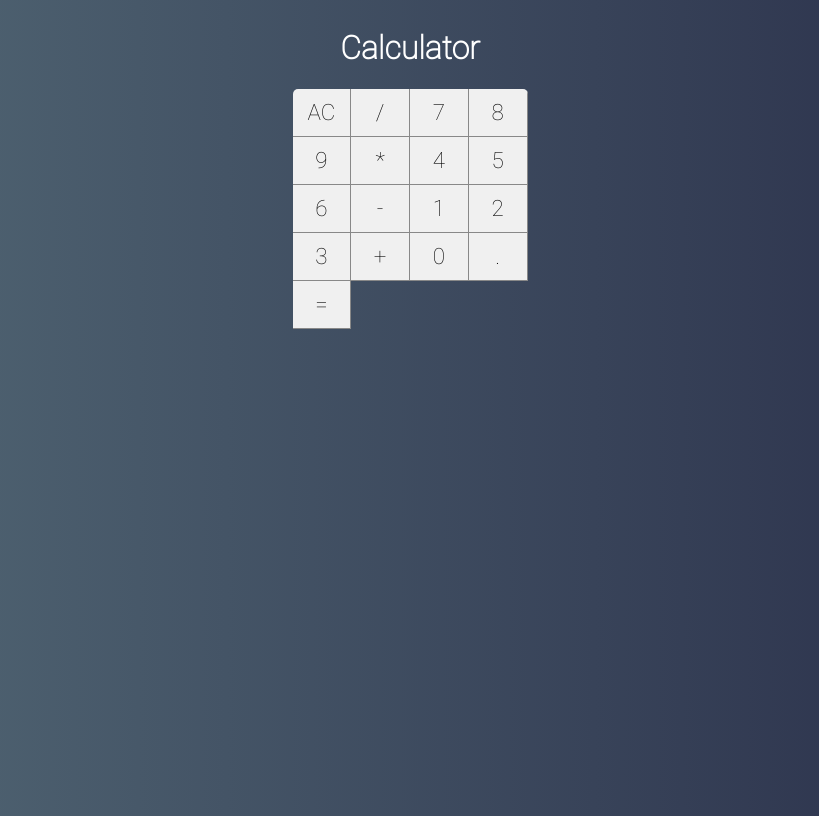
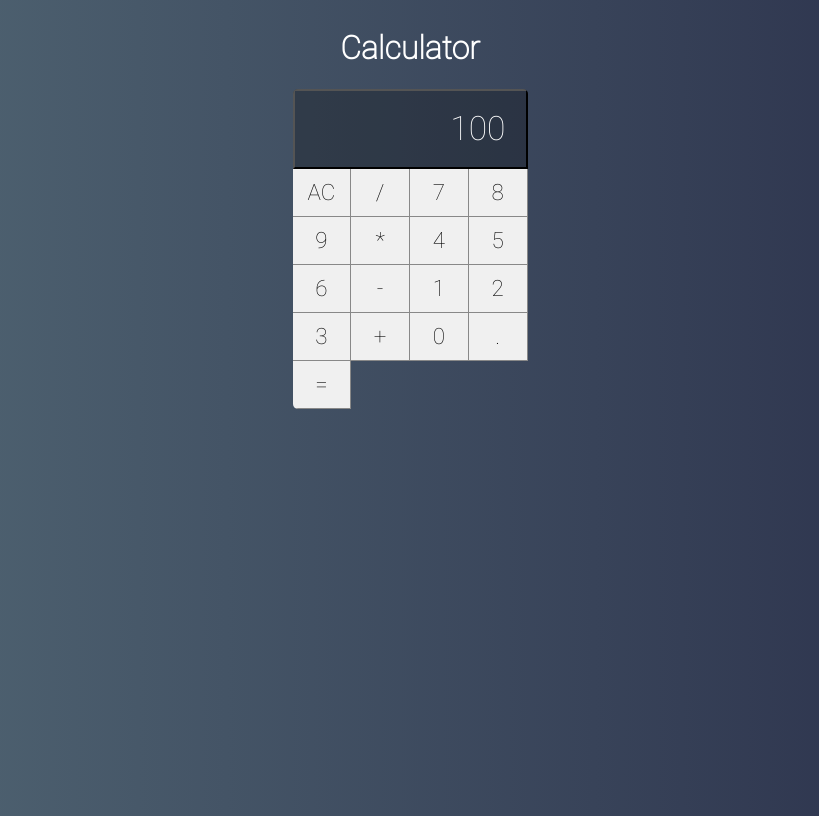
Before and after one commit to igortuag/React-Calculator, a React (Create React App) app: page / in a window 1280 px wide. Shown: the whole page, without its empty margins (230-1049 px from the left). Built offline with nearby package versions, Linux system fonts and the light colour scheme.

Commit message:
Componente Display

```diff
--- /dev/null
+++ b/src/components/Display.css
@@ -0,0 +1,12 @@
+.display {
+    grid-column: span 4;
+    background-color: #0004;
+    color: #fff;
+
+    display: flex;
+    justify-content: flex-end;
+    align-items: center;
+    padding: 20px;
+    font-size: 2.1em;
+    overflow: hidden;
+}
--- /dev/null
+++ b/src/components/Display.jsx
@@ -0,0 +1,5 @@
+import React from 'react'
+import './Display.css'
+
+export default props =>
+        <button className='display'>{props.value}</button>
--- a/src/main/Calculator.css
+++ b/src/main/Calculator.css
@@ -6,5 +6,5 @@
 
     display: grid;
     grid-template-columns: repeat(4, 25%);
-    grid-template-rows: 48px 48px 48px 48px 48px;
+    grid-template-rows: 1fr 48px 48px 48px 48px 48px;
 }
--- a/src/main/Calculator.jsx
+++ b/src/main/Calculator.jsx
@@ -2,11 +2,13 @@ import React, { Component } from 'react'
 import './Calculator.css'
 
 import Button from '../components/Button'
+import Display from '../components/Display'
 
 export default class Calculator extends Component {
     render() {
         return (
             <div className="calculator">
+                <Display value={100}/>
                 <Button label="AC"/>
                 <Button label="/"/>
                 <Button label="7"/>
```
